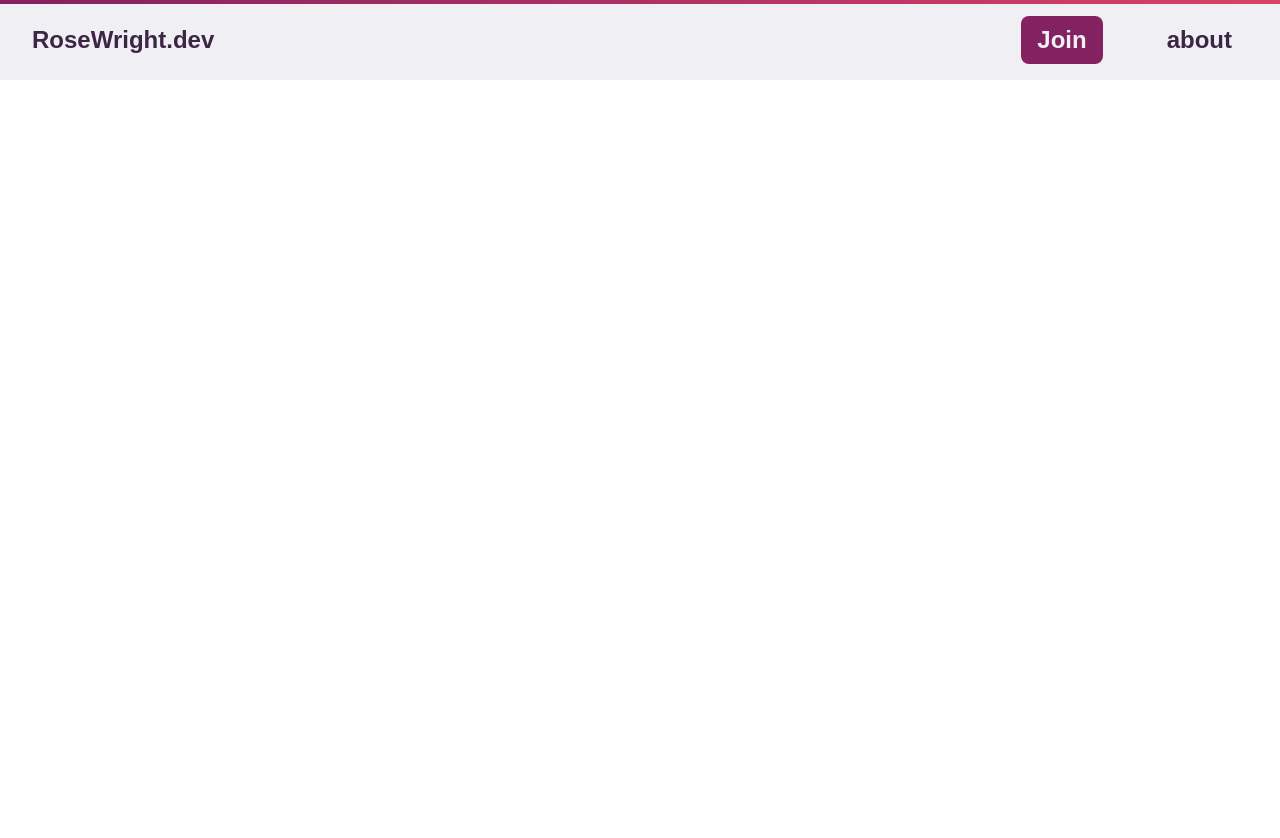
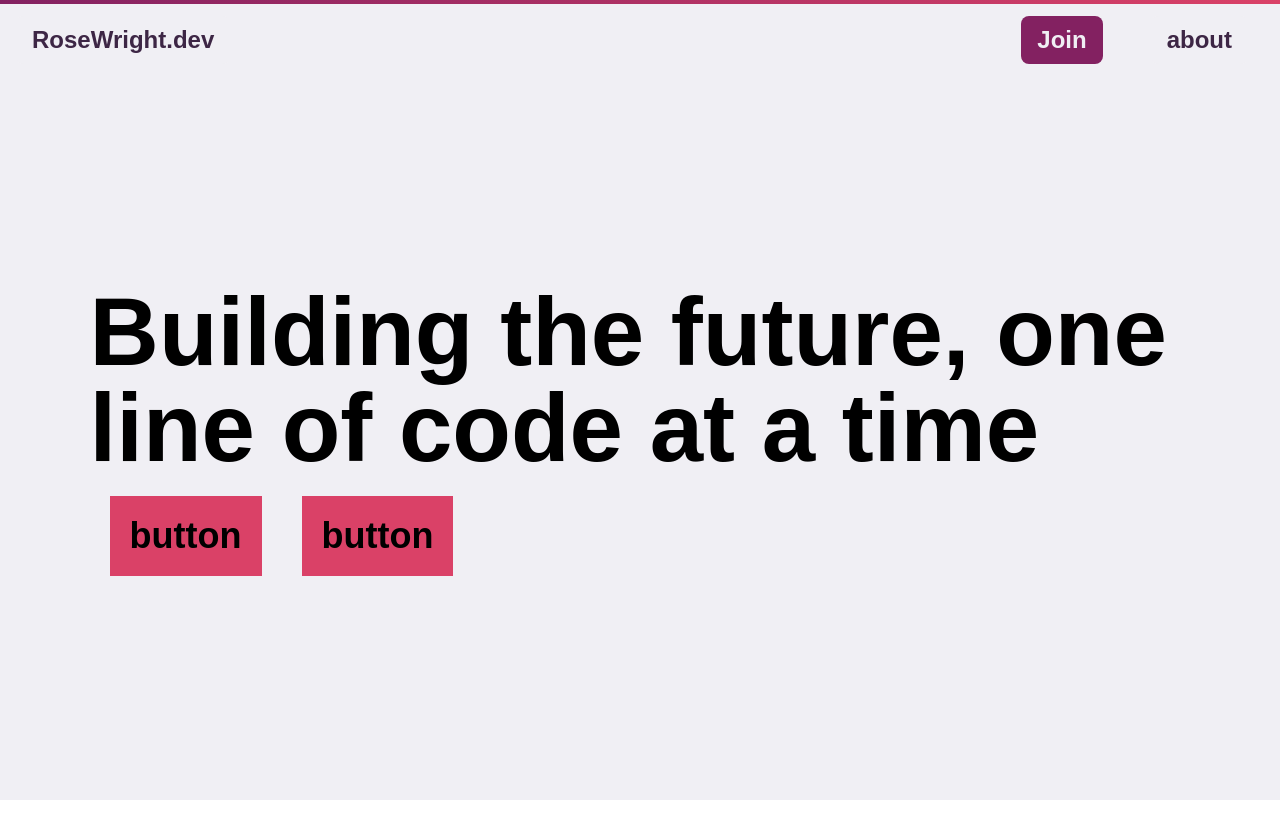
Before and after one commit to RoseWrightdev/rwd4, a Next.js app: page / in a window 1280 px wide. Shown: the top 838 px of the page. Built offline with nearby package versions, Linux system fonts and the light colour scheme.

Commit message:
Future CSS setup

```diff
--- a/app/_conponents/Future.jsx
+++ b/app/_conponents/Future.jsx
@@ -0,0 +1,11 @@
+export default function Future () {
+    return (
+        <div className="flex flex-col justify-center bg-silver h-[90dvh]">
+            <h1 className="text-8xl mx-[7dvw] font-bold">Building the future, one line of code at a time</h1>
+            <div className="text-4xl mx-[7dvw] font-bold flex">
+                <span className="p-5 m-5 bg-red">button</span>
+                <span className="p-5 m-5 bg-red">button</span>
+            </div>
+        </div>
+    )
+}
--- a/app/page.js
+++ b/app/page.js
@@ -1,11 +1,12 @@
 import Nav from "./_conponents/Nav"
 import ProgressBar from "./_conponents/ProgressBar"
-
+import Future from "./_conponents/Future"
 export default function Home() {
   return (
     <>
       <ProgressBar/>
       <Nav/>
+      <Future/>
       <div className="h-[200vh]"></div>
     </>
   )
```
